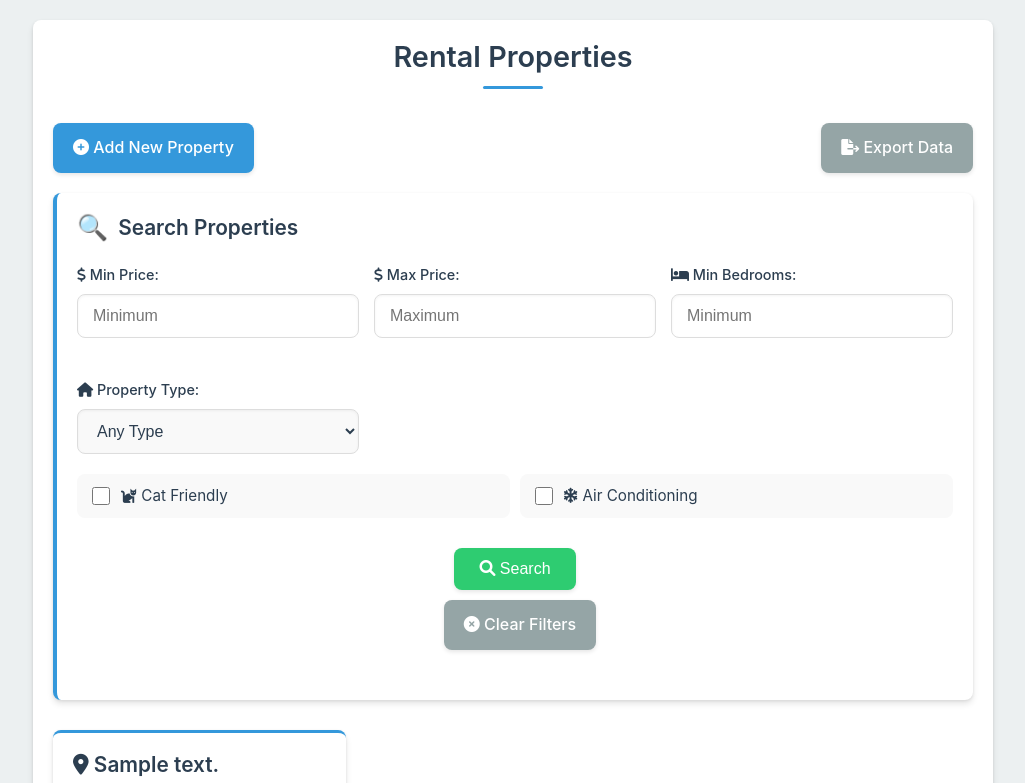
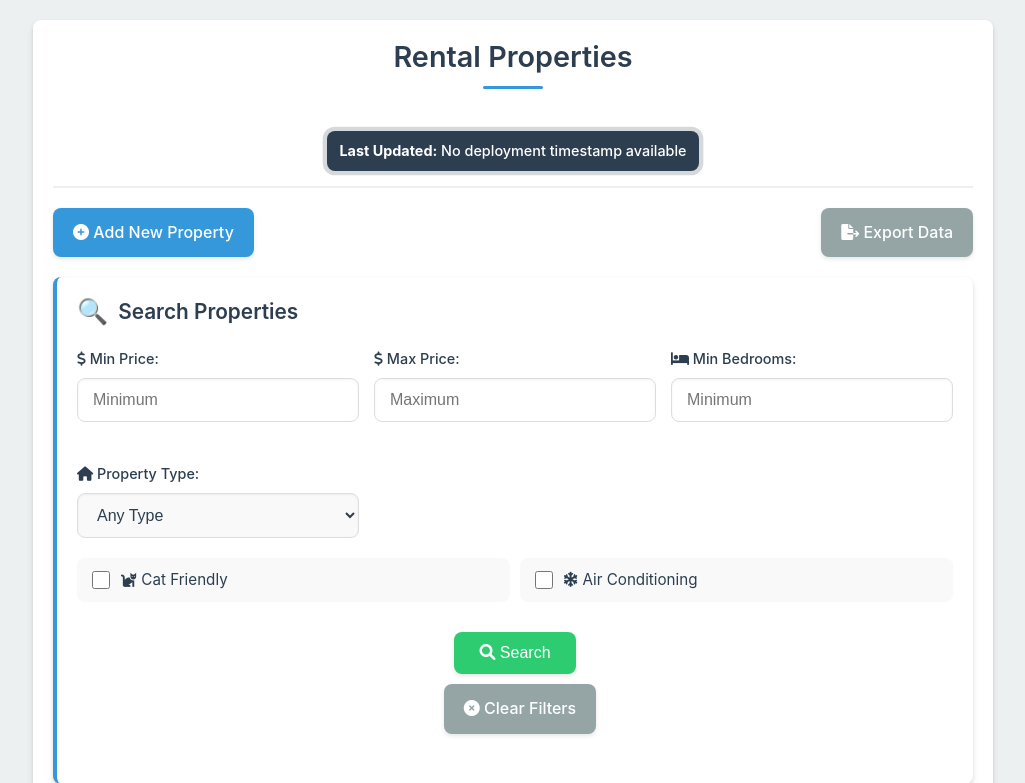
Before and after one commit to outrigger999/rental_prop, a Flask app: page / in a window 1280 px wide. Shown: the top 783 px of the page, without its empty margins (127-1152 px from the left). Run offline with Flask 3, Linux system fonts and the light colour scheme; tables that the repository leaves empty hold one stand-in row (values such as "Sample post").

Commit message:
Syncing changes to Pi via sync_to_pi.sh

```diff
--- a/app.py
+++ b/app.py
@@ -5,6 +5,7 @@ import csv
 import json
 from datetime import datetime
 import io
+import time
 
 app = Flask(__name__)
 DATABASE = 'rental_properties.db'
@@ -46,12 +47,31 @@ def init_db():
 with app.app_context():
     init_db()
 
+# Deployment timestamp functionality
+TIMESTAMP_FILE = 'deployment_timestamp.txt'
+
+def get_deployment_timestamp():
+    """Read the deployment timestamp from file or return default message"""
+    try:
+        if os.path.exists(TIMESTAMP_FILE):
+            with open(TIMESTAMP_FILE, 'r') as f:
+                timestamp = f.read().strip()
+                if timestamp:
+                    return timestamp
+    except Exception:
+        pass
+    return "No deployment timestamp available"
+
 @app.route('/')
 def index():
     conn = get_db_connection()
     properties = conn.execute('SELECT * FROM properties').fetchall()
     conn.close()
-    return render_template('index.html', properties=properties)
+
+    # Get the deployment timestamp
+    deployment_timestamp = get_deployment_timestamp()
+
+    return render_template('index.html', properties=properties, deployment_timestamp=deployment_timestamp)
 
 @app.route('/search')
 def search():
--- a/static/css/style.css
+++ b/static/css/style.css
@@ -37,6 +37,41 @@ body {
     background-color: #fff;
     border-radius: var(--border-radius);
     box-shadow: var(--box-shadow);
+}
+
+/* Main header with deployment timestamp */
+.main-header {
+    display: flex;
+    flex-direction: column;
+    align-items: center;
+    margin-bottom: 20px;
+    padding-bottom: 15px;
+    border-bottom: 2px solid var(--light-bg);
+}
+
+.deployment-timestamp {
+    margin-top: 8px;
+    padding: 8px 12px;
+    background-color: var(--primary-color);
+    color: white;
+    border-radius: var(--border-radius);
+    font-size: 0.9rem;
+    font-weight: 500;
+    text-align: center;
+    box-shadow: var(--box-shadow);
+    animation: pulse 2s infinite;
+}
+
+@keyframes pulse {
+    0% {
+        box-shadow: 0 0 0 0 rgba(44, 62, 80, 0.7);
+    }
+    70% {
+        box-shadow: 0 0 0 6px rgba(44, 62, 80, 0);
+    }
+    100% {
+        box-shadow: 0 0 0 0 rgba(44, 62, 80, 0);
+    }
 }
 
 /* Media queries for responsive container */
--- a/templates/index.html
+++ b/templates/index.html
@@ -10,7 +10,12 @@
 </head>
 <body>
     <div class="container">
-        <h1>Rental Properties</h1>
+        <header class="main-header">
+            <h1>Rental Properties</h1>
+            <div class="deployment-timestamp">
+                <strong>Last Updated:</strong> {{ deployment_timestamp }}
+            </div>
+        </header>
         <div class="action-bar">
             <a href="{{ url_for('add_property') }}" class="button"><i class="fas fa-plus-circle"></i> Add New Property</a>
             <a href="{{ url_for('export_data') }}" class="button secondary"><i class="fas fa-file-export"></i> Export Data</a>
```
Also changed, not shown: 1 other file.
